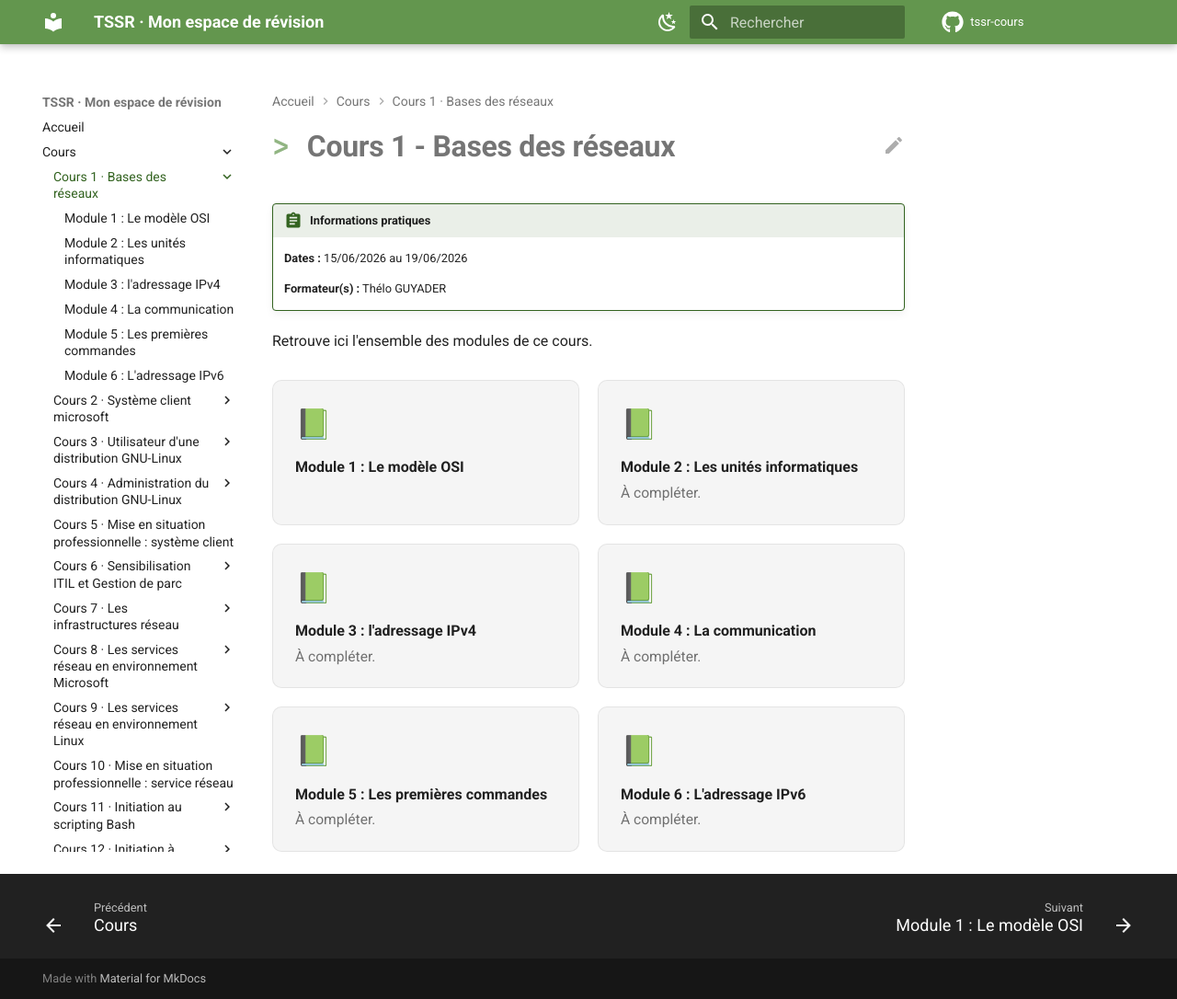
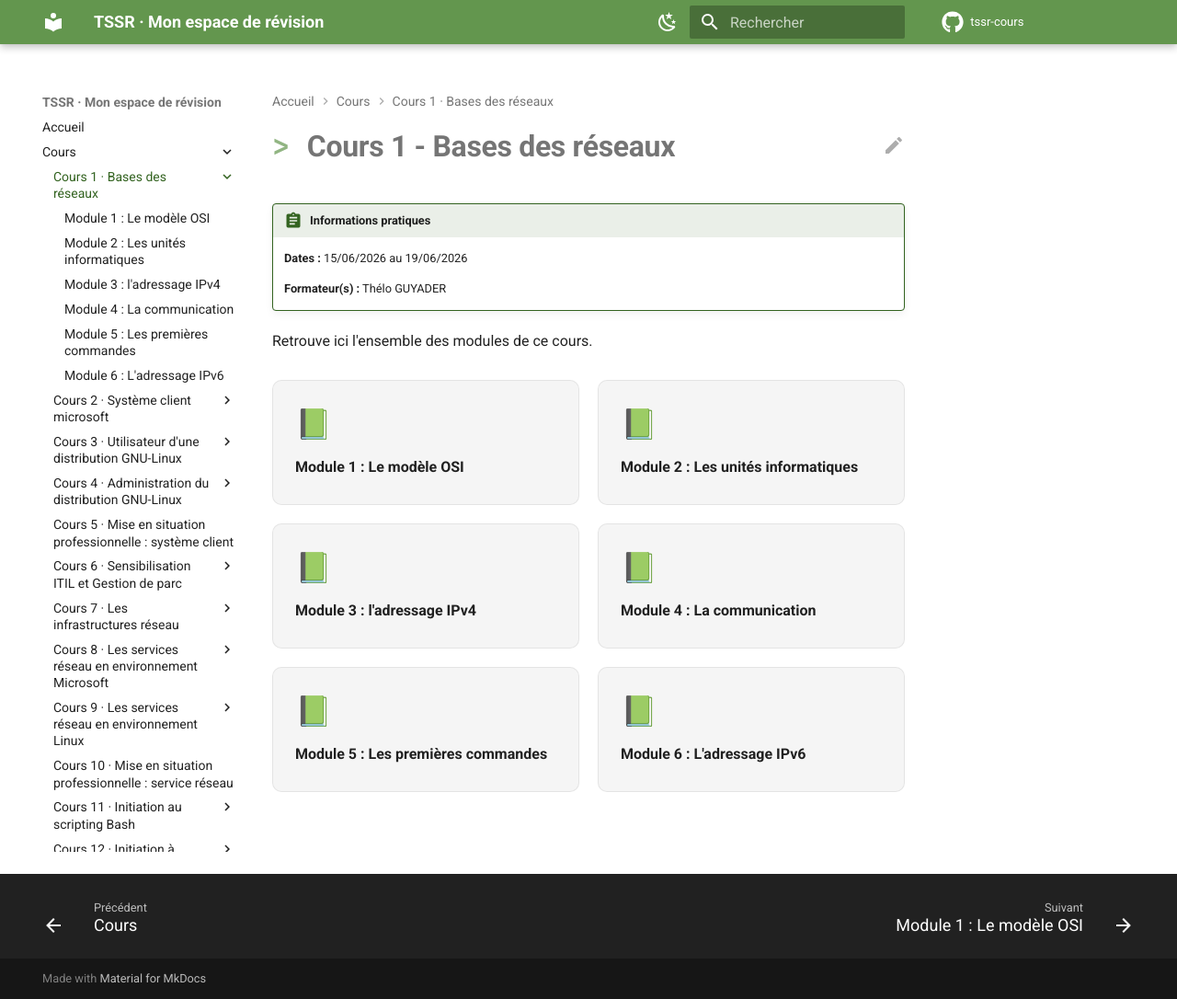
Before and after one commit to Kass-19/tssr-cours, an MkDocs documentation site: the page built from docs/cours/cours-01-bases-des-reseaux/index.md, in a window 1280 px wide and 1086 px high. Shown: the whole window at 92% size. Built offline with MkDocs 1.6.1 and Material for MkDocs 9.7.7, drawn with Linux system fonts in a browser that asks for light colours; comment, search, counter and statistics services are not loaded.

Commit message:
Remove 'À compléter' from module descriptions
Removed placeholder descriptions for several modules.

```diff
--- a/docs/cours/cours-01-bases-des-reseaux/index.md
+++ b/docs/cours/cours-01-bases-des-reseaux/index.md
@@ -15,26 +15,21 @@ Retrouve ici l'ensemble des modules de ce cours.
   <a class="tssr-card" href="module-2-les-unites-informatiques/">
     <span class="tssr-card-icon">📗</span>
     <span class="tssr-card-title">Module 2 : Les unités informatiques</span>
-    <span class="tssr-card-desc">À compléter.</span>
   </a>
   <a class="tssr-card" href="module-3-l-adressage-ipv4/">
     <span class="tssr-card-icon">📗</span>
     <span class="tssr-card-title">Module 3 : l'adressage IPv4</span>
-    <span class="tssr-card-desc">À compléter.</span>
   </a>
   <a class="tssr-card" href="module-4-la-communication/">
     <span class="tssr-card-icon">📗</span>
     <span class="tssr-card-title">Module 4 : La communication</span>
-    <span class="tssr-card-desc">À compléter.</span>
   </a>
   <a class="tssr-card" href="module-5-les-premieres-commandes/">
     <span class="tssr-card-icon">📗</span>
     <span class="tssr-card-title">Module 5 : Les premières commandes</span>
-    <span class="tssr-card-desc">À compléter.</span>
   </a>
   <a class="tssr-card" href="module-6-l-adressage-ipv6/">
     <span class="tssr-card-icon">📗</span>
     <span class="tssr-card-title">Module 6 : L'adressage IPv6</span>
-    <span class="tssr-card-desc">À compléter.</span>
   </a>
 </div>
```
